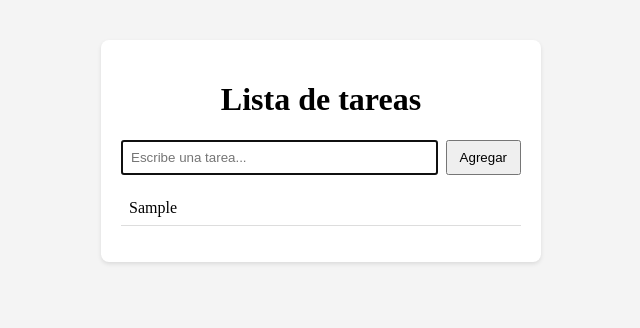
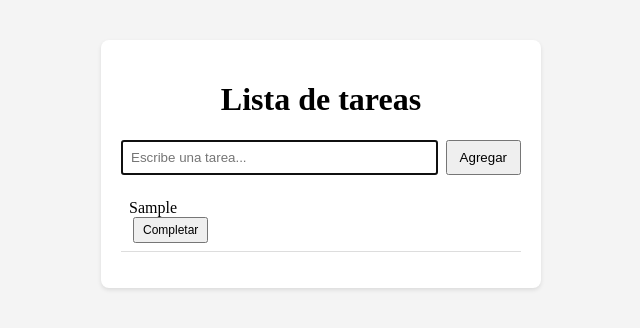
Before and after one commit to jeroguitar/lista-tareass, a plain HTML site: page index.html in a window 1280 px wide. Both pictures are taken after typing "Sample" into the empty fields and a click on the button "Agregar". Shown: the whole page, without its empty margins (319-959 px from the left). Drawn offline with Linux system fonts and the light colour scheme.

Commit message:
html español, Agregar botón para marcar tareas como completadas

```diff
--- a/index.html
+++ b/index.html
@@ -1,5 +1,5 @@
 <!DOCTYPE html>
-<html lang="en">
+<html lang="es">
 <head>
   <meta charset="UTF-8">
   <meta name="viewport" content="width=device-width, initial-scale=1.0">
--- a/js/script.js
+++ b/js/script.js
@@ -2,15 +2,26 @@ const form = document.getElementById("todo-form");
 const input = document.getElementById("todo-input");
 const list = document.getElementById("todo-list");
 form.addEventListener("submit", function (event) {
-  event.preventDefault(); // Evita que se recargue la página
+  event.preventDefault();
   const text = input.value.trim();
   if (text === "") {
-    // No agregar tareas vacías
     alert("Por favor escribe una tarea.");
     return;
   }
   const li = document.createElement("li");
-  li.textContent = text;
+  const spanText = document.createElement("span");
+  spanText.textContent = text;
+  spanText.classList.add("todo-text");
+  const actions = document.createElement("div");
+  actions.classList.add("todo-actions");
+  const completeButton = document.createElement("button");
+  completeButton.textContent = "Completar";
+  completeButton.addEventListener("click", function () {
+    spanText.classList.toggle("todo-completed");
+  });
+  actions.appendChild(completeButton);
+  li.appendChild(spanText);
+  li.appendChild(actions);
   list.appendChild(li);
   input.value = "";
   input.focus();
```
